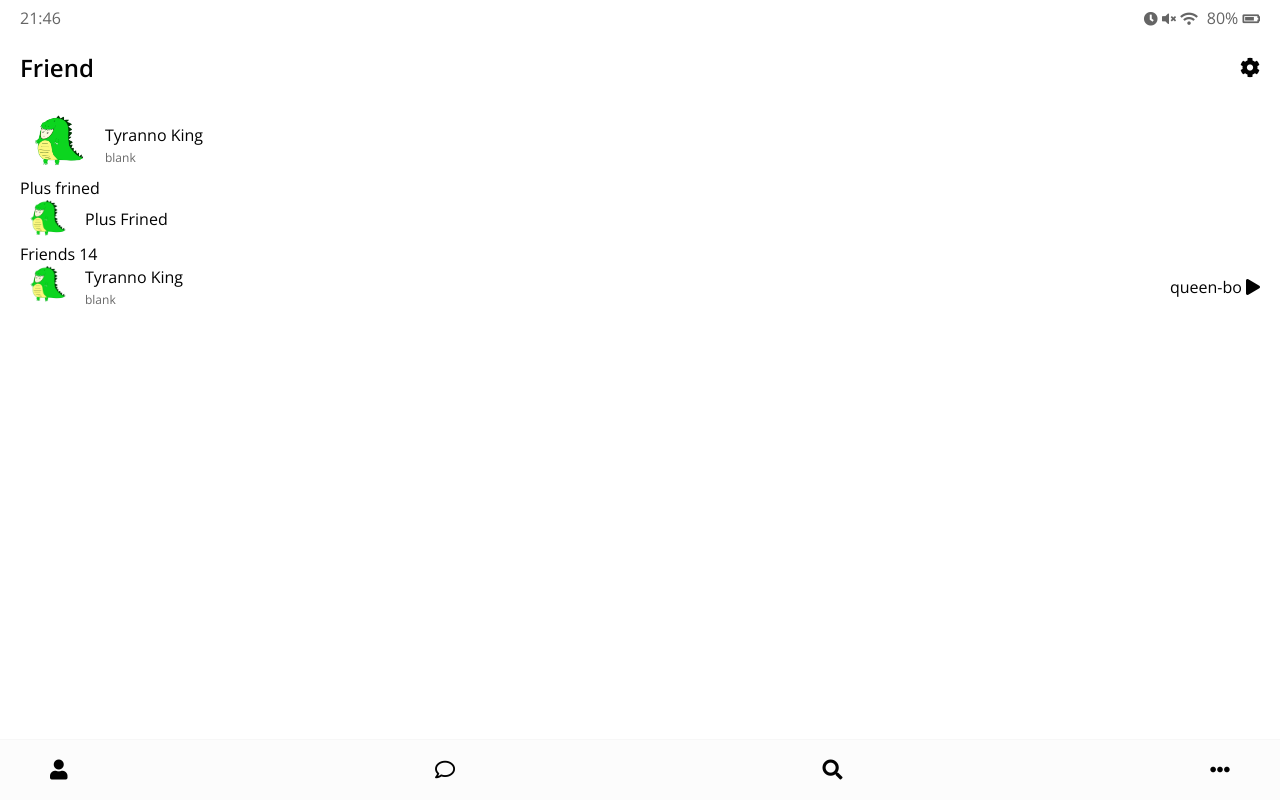
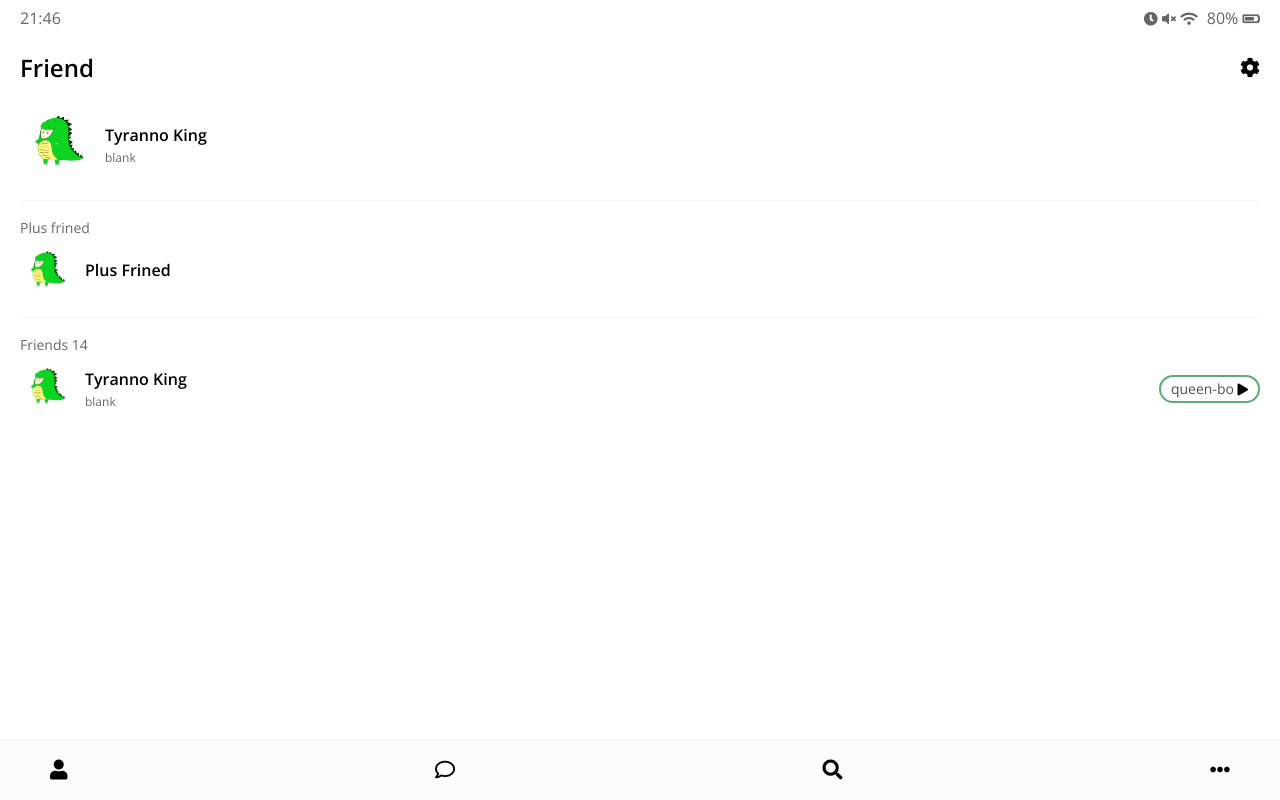
Before and after one commit to cooledmeat/html_css_tutorial, a plain HTML site: page friend.html in a window 1280 px wide. Drawn offline with nearby package versions, Linux system fonts and the light colour scheme.

Commit message:
friends screen

```diff
--- a/CSS/friend.css
+++ b/CSS/friend.css
@@ -28,6 +28,7 @@
 
 .friend__content .friend__name {
     display: block;
+    font-weight: 600;
     margin-bottom: 5px;
 }
 
@@ -45,3 +46,18 @@
 .friend .chat__timestamp {
     font-size: 12px;
 }
+
+.friend .friend__now-listening {
+    border: 2px solid #5aad77;
+    padding: 5px 10px;
+    border-radius: 15px;
+    font-size: 14px;
+}
+
+.friend__now-listening span {
+    opacity: 0.7;
+}
+
+.friend__now-listening i {
+    font-size: 12px;
+}
--- /dev/null
+++ b/CSS/friends.css
@@ -0,0 +1,13 @@
+.friends .friends__plus {
+    padding: 20px 0px;
+    border-top: 1px solid #f7f7f7;
+    border-bottom: 1px solid #f7f7f7;
+    margin: 20px 0px;
+}
+
+.friends__plus .friends__title,
+.friends__list .friends__title {
+    font-size: 14px;
+    opacity: 0.6;
+    margin-bottom: 12px;
+}
--- a/CSS/styles.css
+++ b/CSS/styles.css
@@ -4,6 +4,7 @@
 @import "header.css";
 @import "nav-bar.css";
 @import "friend.css";
+@import "friends.css";
 
 
 * {
--- a/friend.html
+++ b/friend.html
@@ -41,7 +41,7 @@
     </header>
     <main class="friends">
         <header class="friends__header">
-            <div class="friends__friend friend friend--lg">
+            <div class="friends__friend friend">
                 <div class="friend__column">
                     <img src="image/avartar.png" class="g-avatar friend__avatar">
                     <div class="friend__content">
```
